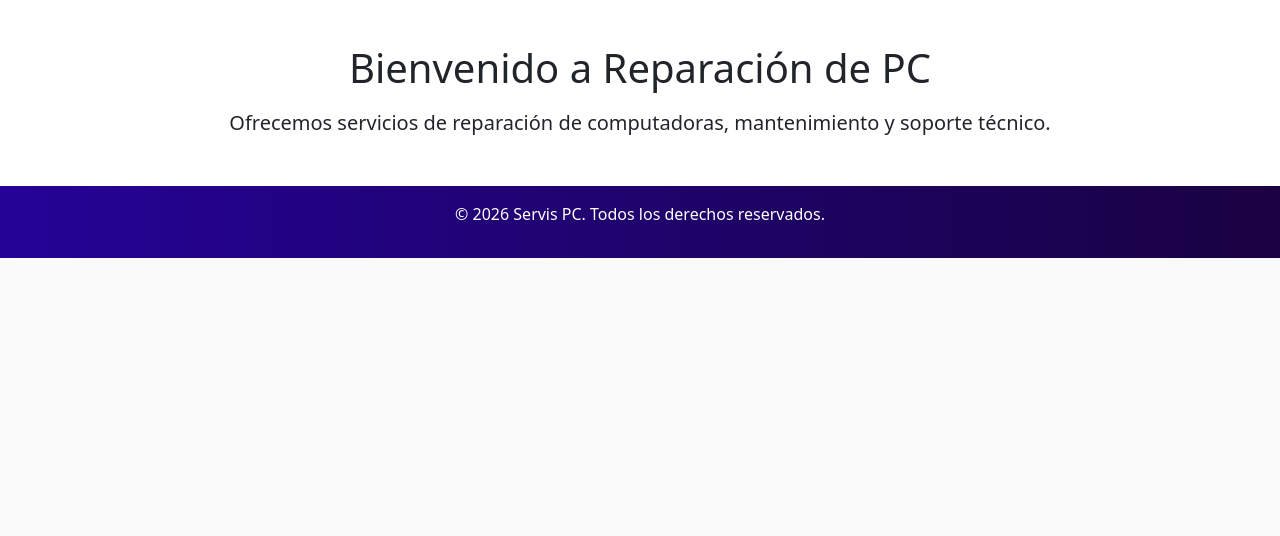
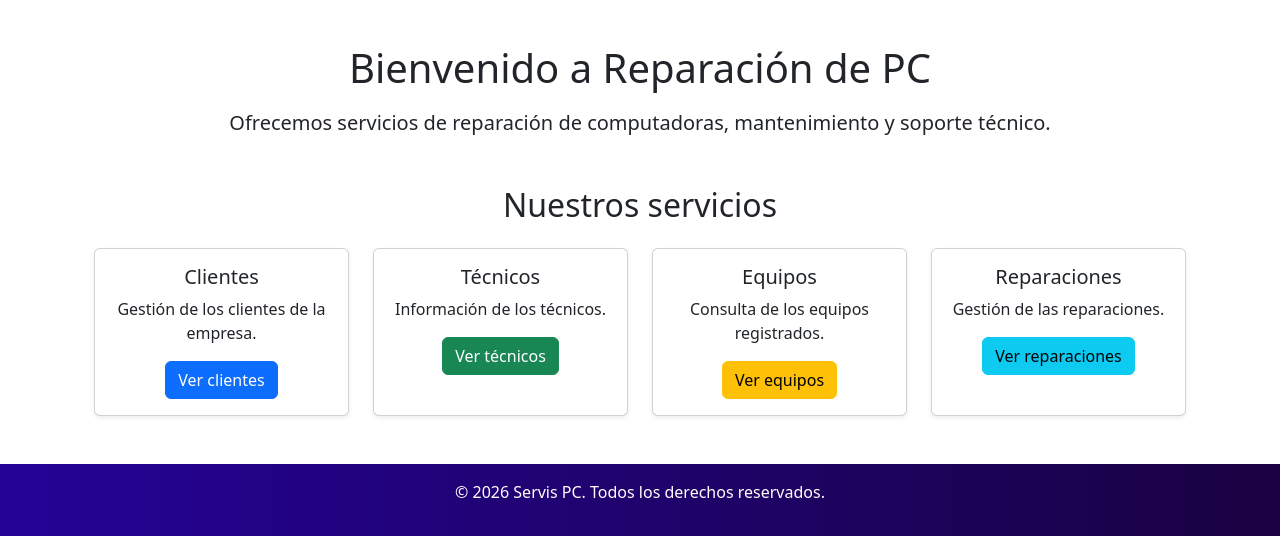
Before and after one commit to federicoaranda19-hub/TepyCheck-Proyecto, a Django app: page / in a window 1280 px wide. Shown: the part 554-1090 px from the top of the page. Before the commit the page ends 812 px from the top, so only its background shows below. Run offline with Django 5.2, Linux system fonts and the light colour scheme.

Commit message:
Componentes Tarjetas y botones de Bootstrap

```diff
--- a/myapp/templates/myapp/index.html
+++ b/myapp/templates/myapp/index.html
@@ -19,12 +19,15 @@
             <div class="carousel-item active">
                 <img src="{% static 'myapp/img/gabinete.jpg' %}" class="d-block w-100" alt="Gabinete" style="height: 450px; object-fit: cover;">
             </div>
+
             <div class="carousel-item">
                 <img src="{% static 'myapp/img/herramientas.jpg' %}" class="d-block w-100" alt="Herramientas" style="height: 450px; object-fit: cover;">
             </div>
+
             <div class="carousel-item">
                 <img src="{% static 'myapp/img/icono.png' %}" class="d-block w-100" alt="Icono" style="height: 450px; object-fit: cover;">
             </div>
+
             <div class="carousel-item">
                 <img src="{% static 'myapp/img/reparacion.png' %}" class="d-block w-100" alt="Reparación" style="height: 450px; object-fit: cover;">
             </div>
@@ -34,11 +37,13 @@
             <span class="carousel-control-prev-icon" aria-hidden="true"></span>
             <span class="visually-hidden">Anterior</span>
         </button>
+
         <button class="carousel-control-next" type="button" data-bs-target="#carouselExample" data-bs-slide="next">
             <span class="carousel-control-next-icon" aria-hidden="true"></span>
             <span class="visually-hidden">Siguiente</span>
         </button>
     </div>
+
 
     <!-- Mensaje de bienvenida -->
     <div class="text-center">
@@ -46,5 +51,84 @@
         <p class="lead">{{ mensaje }}</p>
     </div>
 
+
+    <!-- Tarjetas de Bootstrap -->
+    <h2 class="text-center mt-5 mb-4">Nuestros servicios</h2>
+
+    <div class="row g-4">
+
+        <!-- Clientes -->
+        <div class="col-md-6 col-lg-3">
+            <div class="card shadow-sm h-100">
+                <div class="card-body text-center">
+                    <h5 class="card-title">Clientes</h5>
+
+                    <p class="card-text">
+                        Gestión de los clientes de la empresa.
+                    </p>
+
+                    <a href="#" class="btn btn-primary">
+                        Ver clientes
+                    </a>
+                </div>
+            </div>
+        </div>
+
+
+        <!-- Técnicos -->
+        <div class="col-md-6 col-lg-3">
+            <div class="card shadow-sm h-100">
+                <div class="card-body text-center">
+                    <h5 class="card-title">Técnicos</h5>
+
+                    <p class="card-text">
+                        Información de los técnicos.
+                    </p>
+
+                    <a href="#" class="btn btn-success">
+                        Ver técnicos
+                    </a>
+                </div>
+            </div>
+        </div>
+
+
+        <!-- Equipos -->
+        <div class="col-md-6 col-lg-3">
+            <div class="card shadow-sm h-100">
+                <div class="card-body text-center">
+                    <h5 class="card-title">Equipos</h5>
+
+                    <p class="card-text">
+                        Consulta de los equipos registrados.
+                    </p>
+
+                    <a href="#" class="btn btn-warning">
+                        Ver equipos
+                    </a>
+                </div>
+            </div>
+        </div>
+
+
+        <!-- Reparaciones -->
+        <div class="col-md-6 col-lg-3">
+            <div class="card shadow-sm h-100">
+                <div class="card-body text-center">
+                    <h5 class="card-title">Reparaciones</h5>
+
+                    <p class="card-text">
+                        Gestión de las reparaciones.
+                    </p>
+
+                    <a href="#" class="btn btn-info">
+                        Ver reparaciones
+                    </a>
+                </div>
+            </div>
+        </div>
+
+    </div>
+
 </div>
 {% endblock %}
```
